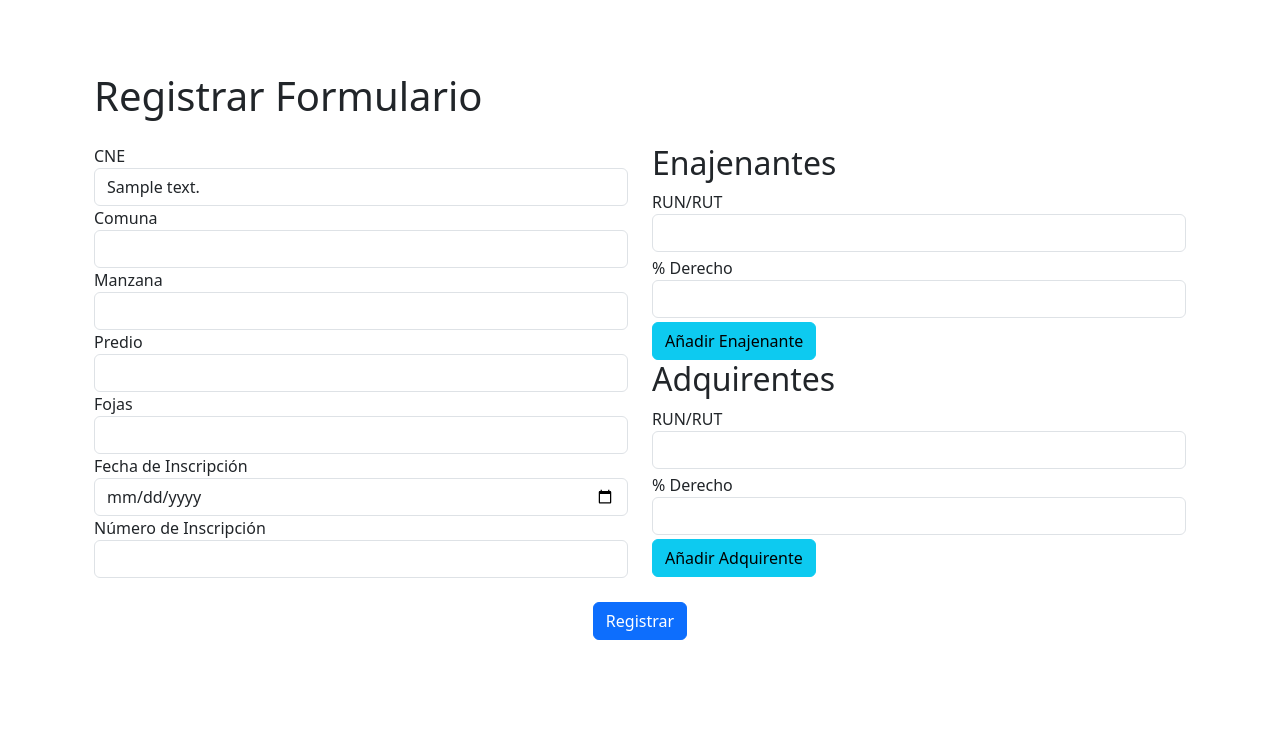
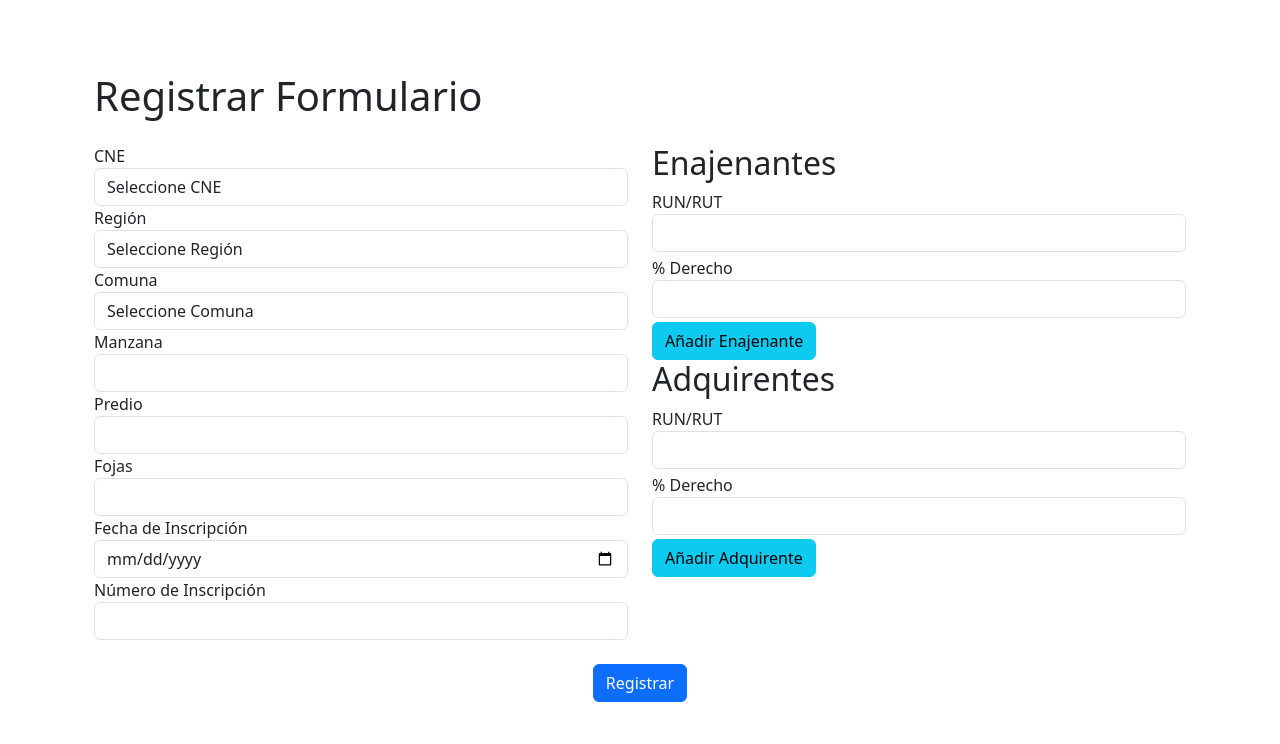
Before and after one commit to Macaya25/Proyecto-Verificable, a Flask app: page /form in a window 1280 px wide. Shown: the part 56-800 px from the top of the page. Run offline with Flask 3, Linux system fonts and the light colour scheme; tables that the repository leaves empty hold one stand-in row (values such as "Sample post"); some libraries are stand-ins or nearby versions.

Commit message:
Add region and comuna selection to form

```diff
--- a/app/app.py
+++ b/app/app.py
@@ -4,9 +4,10 @@ import json
 from flask import Flask, render_template, redirect, url_for, flash, request
 from flask_wtf.csrf import CSRFProtect
 from forms import FormularioForm, JSONForm
-from models import db, Formulario, Persona, Enajenante, Adquirente, Multipropietario
+from models import db, Formulario, Persona, Enajenante, Adquirente, Multipropietario, Comuna
 from tools import analyze_json
 from dotenv import load_dotenv
+from flask import jsonify
 
 
 load_dotenv()
@@ -31,7 +32,7 @@ def index_route() -> str:
 @app.route('/form', methods=['GET', 'POST'])
 def form_route():
     form = FormularioForm()
-    if form.validate_on_submit():
+    if request.method == 'POST' and form.validate_on_submit():
         new_formulario = Formulario(
             cne=form.cne.data,
             comuna=form.comuna.data,
@@ -71,7 +72,10 @@ def form_route():
 
         db.session.commit()
         flash('Formulario registrado con éxito!')
-        return redirect(url_for('index'))
+        return redirect(url_for('index_route'))
+    else:
+        if form.region.data:
+            form.comuna.choices = [('', 'Seleccione Comuna')] + [(comuna.id, comuna.descripcion) for comuna in Comuna.query.filter_by(id_region=form.region.data).order_by('descripcion')]
 
     return render_template('form.html', form=form)
 
@@ -120,6 +124,10 @@ def multipropietario_route():
 
     return render_template('multipropietario.html', search_results=None)
 
+@app.route('/comunas/<int:region_id>')
+def get_comunas(region_id):
+    comunas = Comuna.query.filter_by(id_region=region_id).order_by('descripcion').all()
+    return jsonify([{'id': comuna.id, 'descripcion': comuna.descripcion} for comuna in comunas])
 
 if __name__ == '__main__':
     with app.app_context():
--- a/app/forms.py
+++ b/app/forms.py
@@ -2,8 +2,10 @@ from flask_wtf import FlaskForm
 from wtforms import (StringField, IntegerField, SubmitField, DateField, FieldList, FormField,
                      SelectField, FileField)
 from wtforms.validators import DataRequired, NumberRange, InputRequired
-from models import CNE
+from models import CNE, Region, Comuna
 
+def coerce_for_select_field(value):
+    return int(value) if value is not None and value != '' else None
 
 class PersonaForm(FlaskForm):
     run_rut = StringField('RUN/RUT', validators=[DataRequired()])
@@ -13,7 +15,8 @@ class PersonaForm(FlaskForm):
 
 class FormularioForm(FlaskForm):
     cne = SelectField('CNE', coerce=int, validators=[DataRequired()])
-    comuna = StringField('Comuna', validators=[DataRequired()])
+    region = SelectField('Región', coerce=int, validators=[DataRequired()])
+    comuna = SelectField('Comuna', coerce=int, validators=[DataRequired()])
     manzana = StringField('Manzana', validators=[DataRequired()])
     predio = StringField('Predio', validators=[DataRequired()])
     fojas = IntegerField('Fojas', validators=[DataRequired()])
@@ -27,9 +30,14 @@ class FormularioForm(FlaskForm):
 
     def __init__(self, *args, **kwargs):
         super(FormularioForm, self).__init__(*args, **kwargs)
-        self.cne.choices = [(cne.id, cne.descripcion)
+        self.cne.choices = [('', 'Seleccione CNE')] + [(cne.id, cne.descripcion)
                             for cne in CNE.query.all()]
+        self.region.choices = [('', 'Seleccione Región')] + [(region.id, region.descripcion) for region in Region.query.order_by('descripcion')]
+        self.comuna.choices = [('', 'Seleccione Comuna')]
 
+        self.cne.coerce = coerce_for_select_field
+        self.region.coerce = coerce_for_select_field
+        self.comuna.coerce = coerce_for_select_field
 
 class JSONForm(FlaskForm):
     file = FileField('File', validators=[InputRequired()])
--- a/app/models.py
+++ b/app/models.py
@@ -12,7 +12,7 @@ class Formulario(db.Model):
     n_atencion = db.Column(db.Integer, primary_key=True,
                            autoincrement=True, index=True)
     cne = db.Column(db.Integer)
-    comuna = db.Column(db.String(50), index=True)
+    comuna = db.Column(db.Integer, db.ForeignKey('comuna.id'), nullable=False)
     manzana = db.Column(db.String(50), index=True)
     predio = db.Column(db.String(50), index=True)
     fojas = db.Column(db.Integer)
--- a/app/templates/form.html
+++ b/app/templates/form.html
@@ -14,8 +14,12 @@
                     {{ form.cne(class="form-control", id="cne-select") }}
                 </div>
                 <div class="form-group">
+                    <label for="region">Región</label>
+                    {{ form.region(class="form-control", id="region-select", onchange="updateComunas()") }}
+                </div>
+                <div class="form-group">
                     <label for="comuna">Comuna</label>
-                    {{ form.comuna(class="form-control") }}
+                    {{ form.comuna(class="form-control", id="comuna-select") }}
                 </div>
                 <div class="form-group">
                     <label for="manzana">Manzana</label>
@@ -124,6 +128,20 @@
     }
     document.getElementById('cne-select').addEventListener('change', toggleEnajenantesVisibility);
     toggleEnajenantesVisibility();
+
+    function updateComunas() {
+        var regionId = document.getElementById('region-select').value;
+        var comunaSelect = document.getElementById('comuna-select');
+        comunaSelect.innerHTML = '';
+        fetch('/comunas/' + regionId).then(function(response) {
+            response.json().then(function(data) {
+                data.forEach(function(comuna) {
+                    var option = new Option(comuna.descripcion, comuna.id);
+                    comunaSelect.add(option);
+                });
+            });
+        });
+    }
 </script>
 
 {% endblock %}
```
